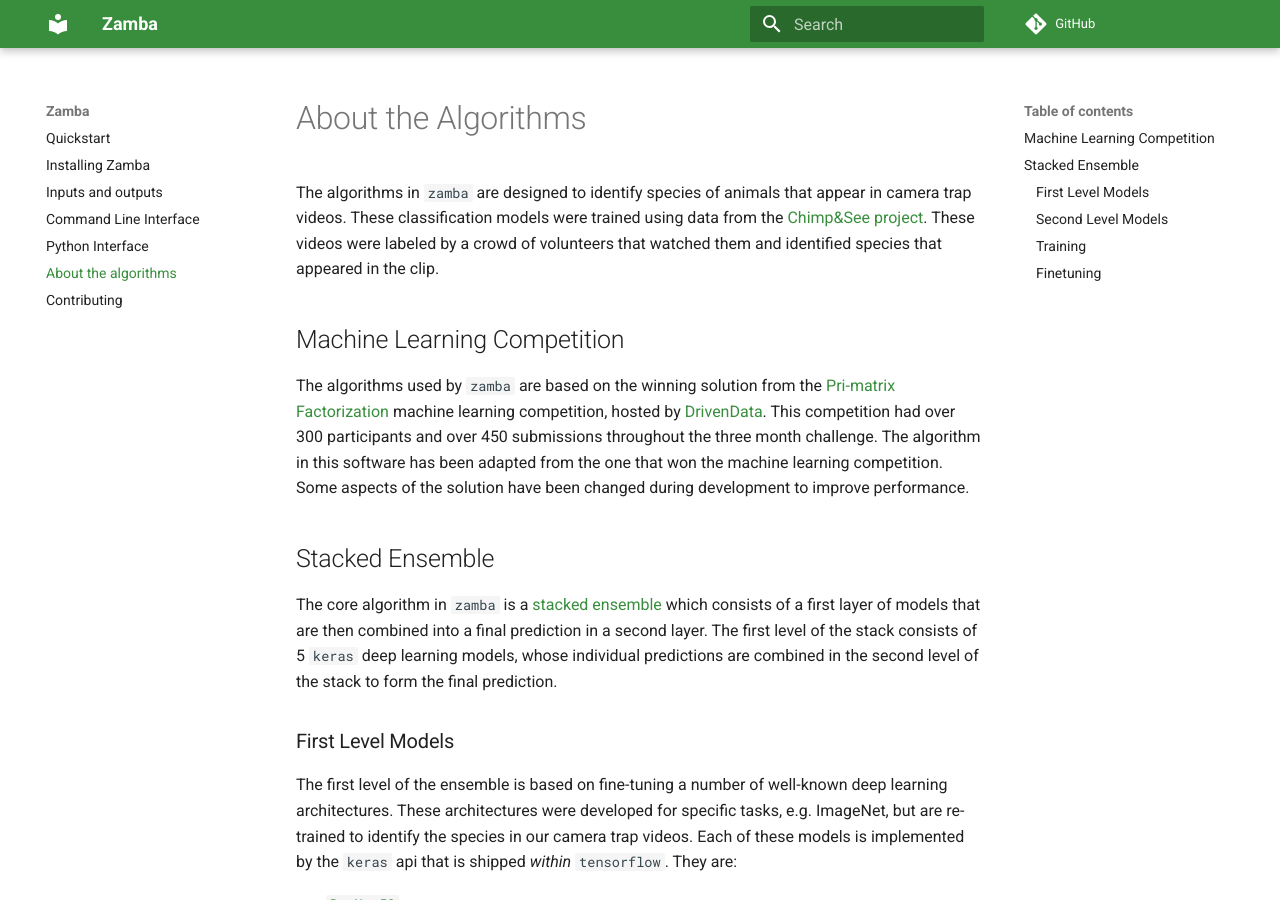
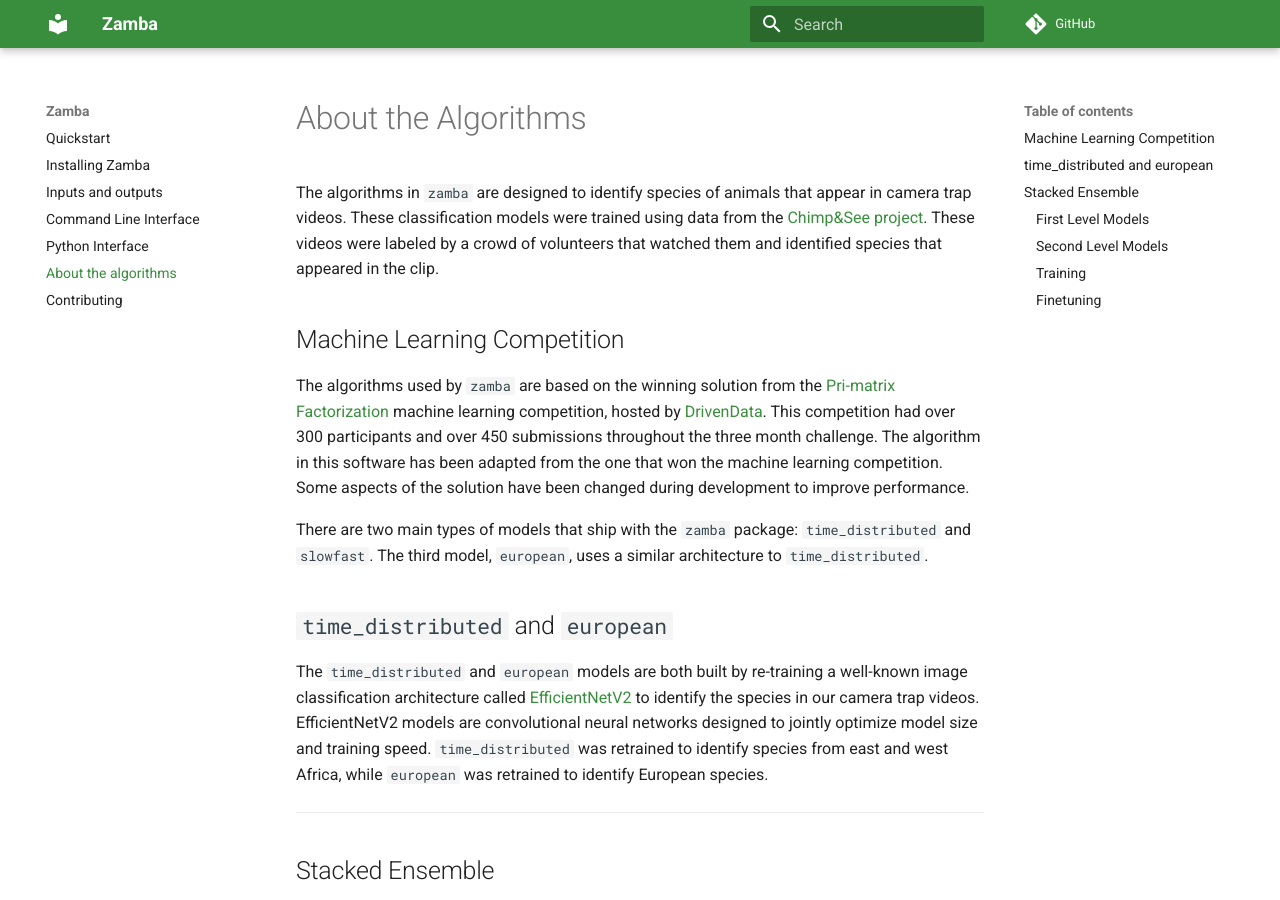
Before and after one commit to drivendataorg/zamba, an MkDocs documentation site: the page built from docs/docs/algorithms.md, in a window 1280 px wide and 900 px high. Built offline with MkDocs 1.6.1 and Material for MkDocs 9.7.7, drawn with Linux system fonts in a browser that asks for light colours; comment, search, counter and statistics services are not loaded.

Commit message:
Start working on algorithms

```diff
--- a/docs/docs/algorithms.md
+++ b/docs/docs/algorithms.md
@@ -8,6 +8,16 @@
 [Pri-matrix Factorization](https://www.drivendata.org/competitions/49/deep-learning-camera-trap-animals/) machine learning
 competition, hosted by [DrivenData](https://www.drivendata.org/). This competition had over 300 participants and over 450 submissions throughout the three month challenge. The algorithm in this software has been adapted from the one that won the machine learning competition. Some aspects
 of the solution have been changed during development to improve performance.
+
+There are two main types of models that ship with the `zamba` package: `time_distributed` and `slowfast`. The third model, `european`, uses a similar architecture to `time_distributed`.
+
+## `time_distributed` and `european`
+
+The `time_distributed` and `european` models are both built by re-training a well-known image classification architecture called [EfficientNetV2](https://github.com/google/automl/tree/master/efficientnetv2) to identify the species in our camera trap videos. EfficientNetV2 models are convolutional neural networks designed to jointly optimize model size and training speed. `time_distributed` was retrained to identify species from east and west Africa, while `european` was retrained to identify European species.
+
+<!-- https://github.com/rwightman/pytorch-image-models/blob/master/timm/models/efficientnet.py><!-->
+
+***
 
 ## Stacked Ensemble
 
```
